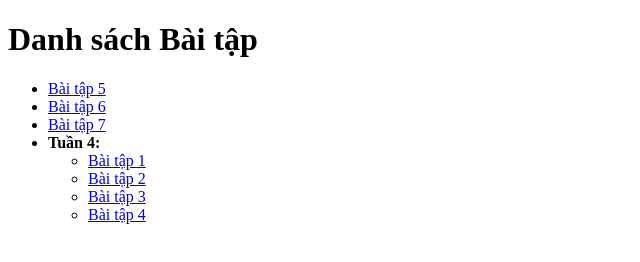
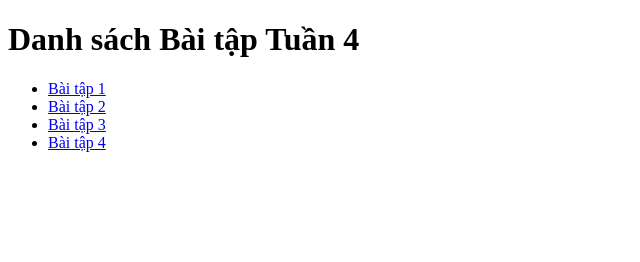
Before and after one commit to bminhcute/tuan4, a plain HTML site: page index.html in a window 1280 px wide. Shown: the whole page, without its empty margins (0-640 px from the left). Drawn offline with Linux system fonts and the light colour scheme.

Commit message:
Update index.html

```diff
--- a/index.html
+++ b/index.html
@@ -3,23 +3,15 @@
 <head>
     <meta charset="UTF-8">
     <meta name="viewport" content="width=device-width, initial-scale=1.0">
-    <title>Danh sách Bài tập</title>
+    <title>Danh sách Bài tập Tuần 4</title>
 </head>
 <body>
-    <h1>Danh sách Bài tập</h1>
+    <h1>Danh sách Bài tập Tuần 4</h1>
     <ul>
-        <li><a href="btap5.html">Bài tập 5</a></li>
-        <li><a href="btap6.html">Bài tập 6</a></li>
-        <li><a href="btap7.html">Bài tập 7</a></li>
-        <li>
-            <strong>Tuần 4:</strong>
-            <ul>
-                <li><a href="tuan4_bai1.html">Bài tập 1</a></li>
-                <li><a href="tuan4_bai2.html">Bài tập 2</a></li>
-                <li><a href="tuan4_bai3.html">Bài tập 3</a></li>
-                <li><a href="tuan4_bai4.html">Bài tập 4</a></li>
-            </ul>
-        </li>
+        <li><a href="baitap1.html">Bài tập 1</a></li>
+        <li><a href="baitap2.html">Bài tập 2</a></li>
+        <li><a href="baitap3.html">Bài tập 3</a></li>
+        <li><a href="baitap4.html">Bài tập 4</a></li>
     </ul>
 </body>
 </html>
```
